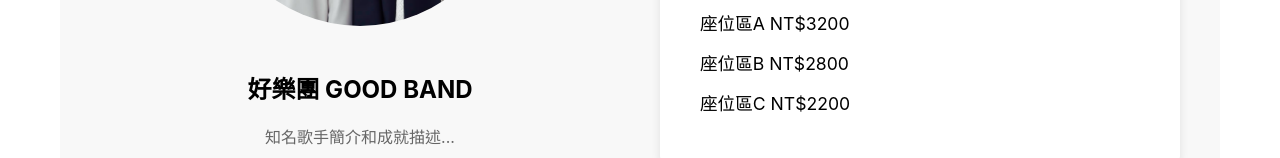
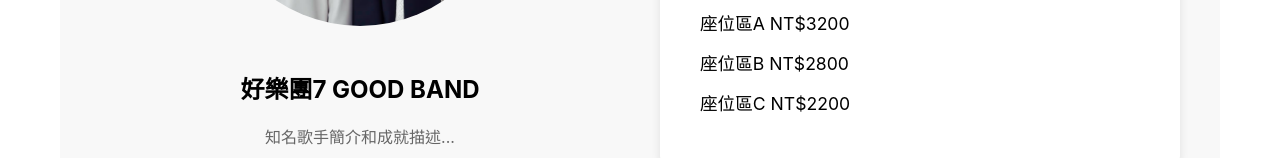
Before and after one commit to lliilliiili/TICKET, a React (Create React App) app: page / in a window 1280 px wide. Shown: the part 874-1032 px from the top of the page. Built offline with nearby package versions, Linux system fonts and the light colour scheme.

Commit message:
更新網站內容

```diff
--- a/src/components/ConcertIntro.jsx
+++ b/src/components/ConcertIntro.jsx
@@ -74,7 +74,7 @@ const ConcertIntro = () => {
             alt="歌手照片"
             className="artist-image"
           />
-          <h2>好樂團 GOOD BAND</h2>
+          <h2>好樂團7 GOOD BAND</h2>
           <p className="artist-description">
             知名歌手簡介和成就描述...
           </p>
```
